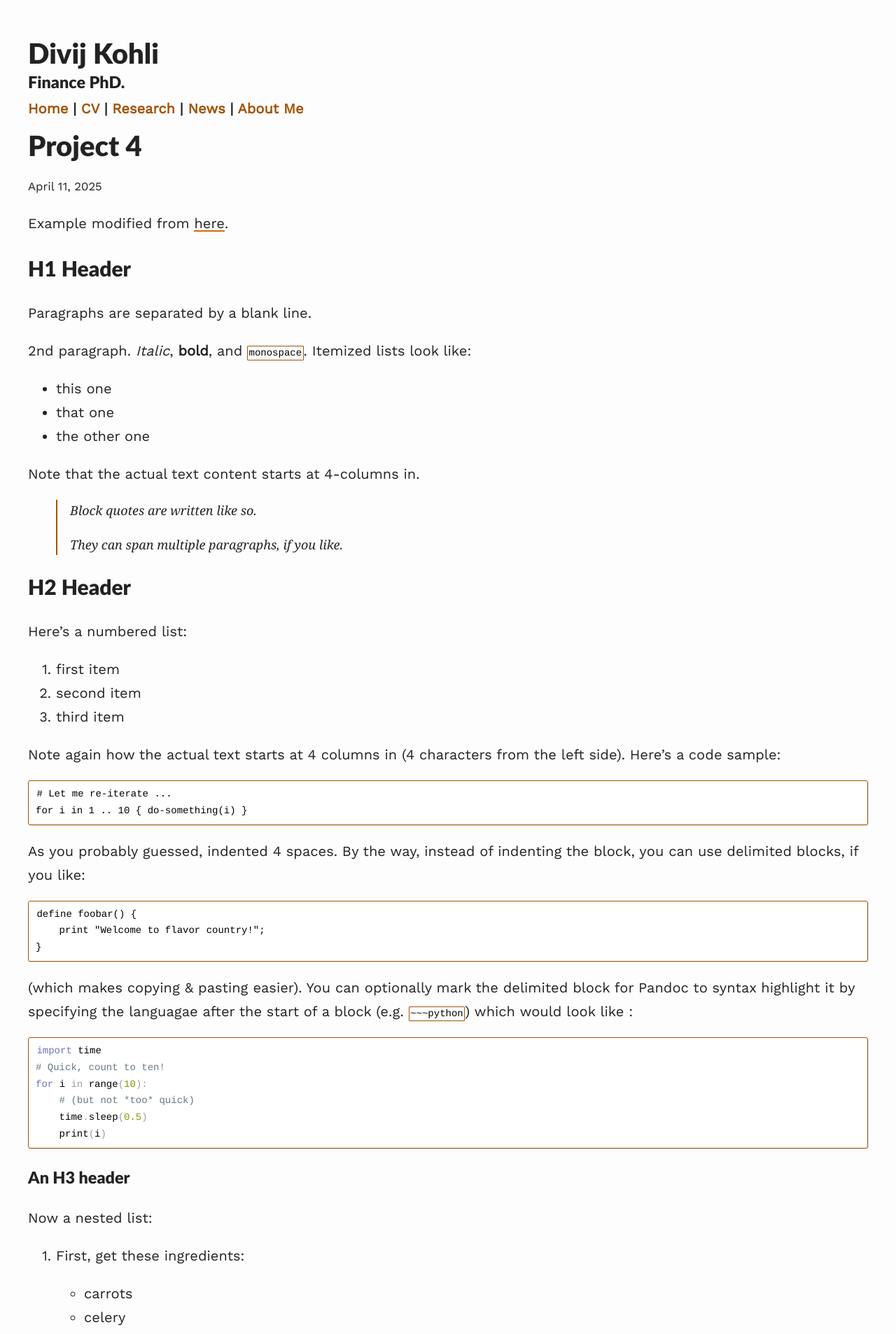
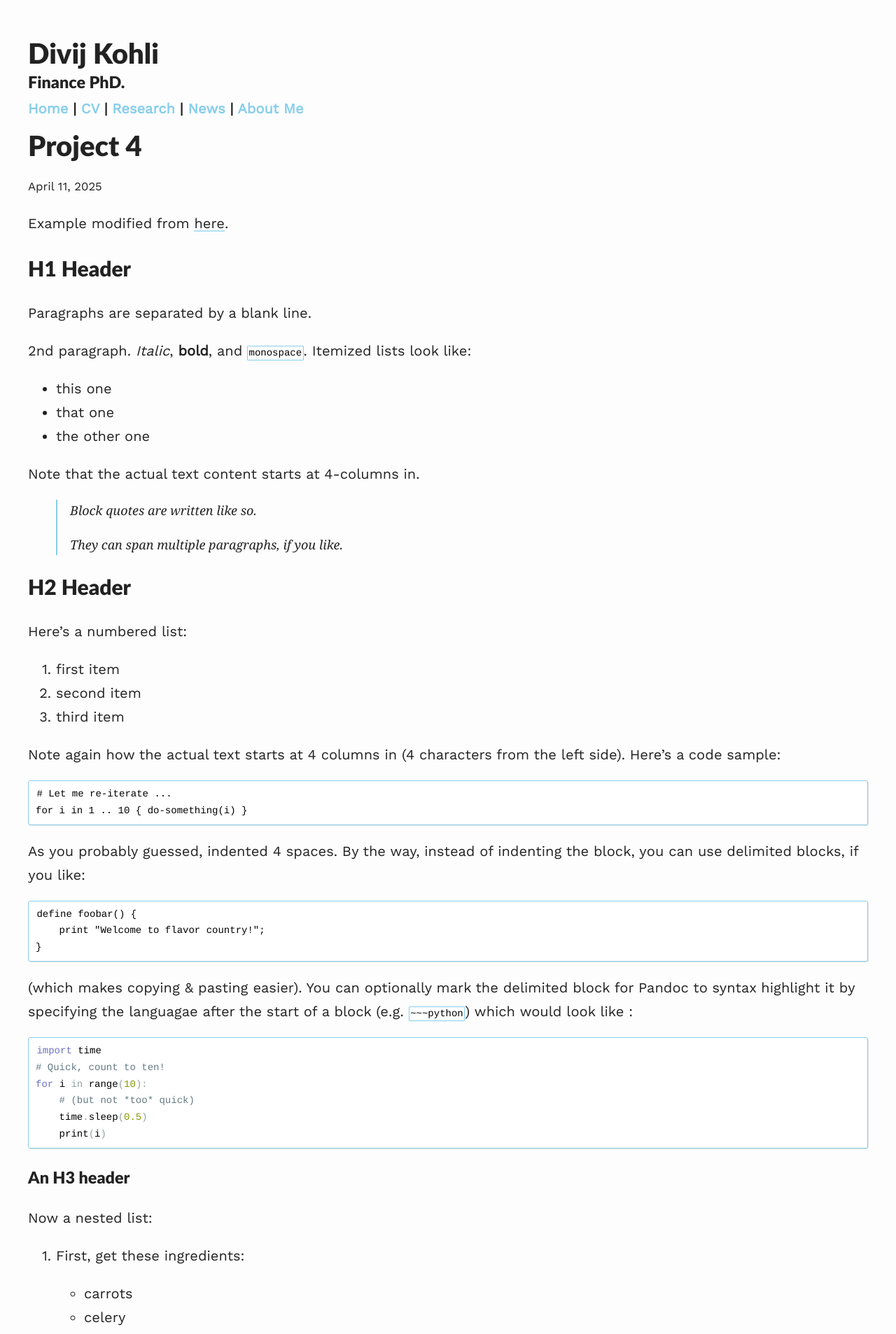
Before and after one commit to divijkohli/divijkohli.github.io, a Jekyll site: the page built from _projects/project4.md, in a window 1280 px wide. Shown: the top 1906 px of the page at 70% size. Built offline with Jekyll 4.4.1, drawn with Linux system fonts in a browser that asks for light colours; nearby versions of some CDN libraries; formulas are drawn with MathJax 3.

Commit message:
Update variables.scss

```diff
--- a/assets/css/_sass/variables.scss
+++ b/assets/css/_sass/variables.scss
@@ -8,7 +8,7 @@ $spacing-unit:     30px;
 $light-gray: gray;
 $text-color:        #222222;
 $background-color: #fdfdfd;
-$brand-color:      #a15306;
+$brand-color:      #87CEEB;
 $projectbox-text:  #222222;
 
 // Color scheme for light
```
